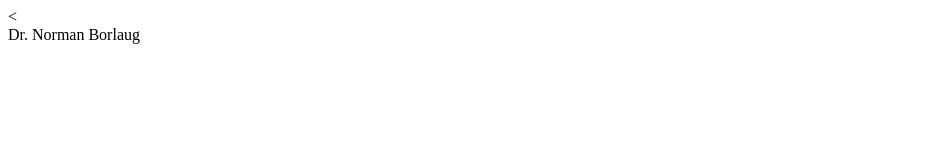
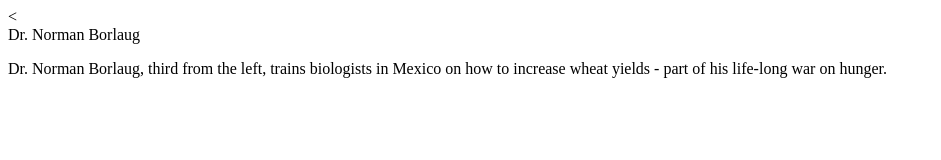
Before and after one commit to mzirkof/Hello_Microverse, a plain HTML site: page index.html in a window 1280 px wide. Shown: the whole page, without its empty margins (0-941 px from the left). Drawn offline with Linux system fonts and the light colour scheme.

Commit message:
Update index.html

```diff
--- a/index.html
+++ b/index.html
@@ -9,7 +9,11 @@
       <div id="title">Dr. Norman Borlaug</div>
       <div id="img-div">
         <img src="" id="image" alt="">
+        <p id="img-caption"> Dr. Norman Borlaug, third from the left,
+          trains biologists in Mexico on how to increase wheat yields - part of his life-long war on hunger.
+        </p>
       </div>
+      <p id="tribute-info"> </p>
 
     </div>
   </body>
```
